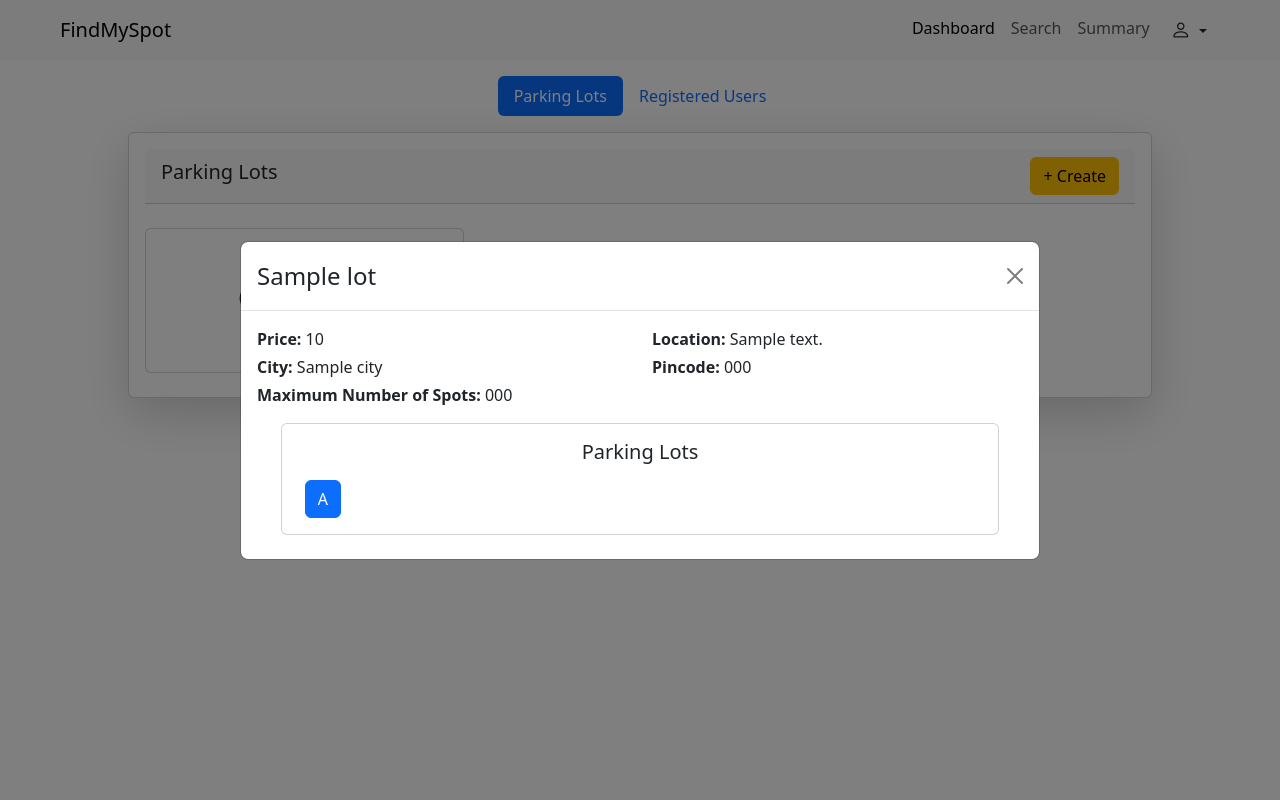
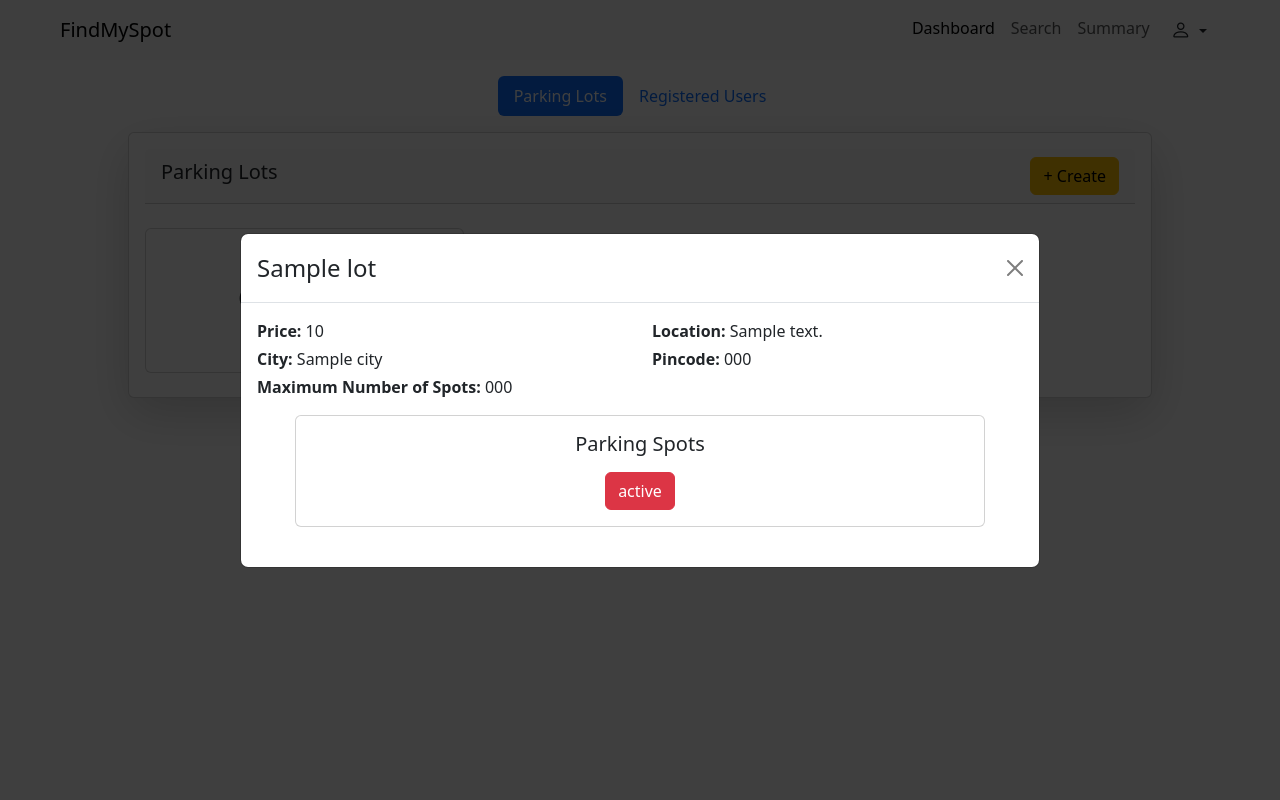
Before and after one commit to mayankdhangar2408/Vehicle-Parking-App-23f1000599, a Flask app: template templates/admin/dashboard.html in a window 1280 px wide, after a click on "View". Run offline with Flask 3, Linux system fonts and the light colour scheme; tables that the repository leaves empty hold one stand-in row (values such as "Sample post"); the template is opened without the code that fills it: values that come from a table or form of the project are taken from there, most other values are stand-ins (such as "Sample title", 1, 10 or a date in 2020).

Commit message:
Milestone-VP Admin-Dashboard-Management

```diff
--- a/templates/admin/dashboard.html
+++ b/templates/admin/dashboard.html
@@ -140,6 +140,7 @@
                                         <button type="button" class="btn btn-outline-primary" data-bs-toggle="modal"
                                             data-bs-target="#viewParking-{{lot.id}}">View</button>
                                     </div>
+
                                     <!-- Modal for Edit -->
                                     <div class="modal fade" id="editParking-{{lot.id}}" tabindex="-1"
                                         aria-labelledby="exampleModalLabel" aria-hidden="true">
@@ -207,13 +208,15 @@
                                             </div>
                                         </div>
                                     </div>
+
                                     <!-- Model for View -->
                                     <div class="modal fade" id="viewParking-{{lot.id}}" aria-hidden="true"
                                         aria-labelledby="exampleModalToggleLabel" tabindex="-1">
-                                        <div class="modal-dialog modal-lg modal-dialog-centered">
+                                        <div
+                                            class="modal-dialog modal-lg modal-dialog-centered modal-dialog-scrollable">
                                             <div class="modal-content">
                                                 <div class="modal-header">
-                                                    <h1 class="modal-title fs-4" id="exampleModalToggleLabel">
+                                                    <h1 class="modal-title fs-4" id="viewParkingLabel-{{lot.id}}">
                                                         {{lot.prime_location_name}}</h1>
                                                     <button type="button" class="btn-close" data-bs-dismiss="modal"
                                                         aria-label="Close"></button>
@@ -236,22 +239,23 @@
                                                             <div class="fw-semibold">Pincode:&nbsp</div>
                                                             <div>{{lot.pin_code}}</div>
                                                         </div>
-                                                        <div class="col-12 d-flex">
+                                                        <div class="col-12 d-flex mb-3">
                                                             <div class="fw-semibold">Maximum Number of Spots:&nbsp</div>
                                                             <div>{{lot.maximum_number_of_spots}}</div>
                                                         </div>
                                                     </div>
-                                                </div>
-                                                <div>
                                                     <div class="card mx-auto mb-4" style="width:90%">
                                                         <div class="card-body">
-                                                            <h5 class="mb-3">Parking Lots</h5>
+                                                            <h5 class="mb-3">Parking Spots</h5>
                                                             <div class=" row g-2">
-                                                                {% for spot in all_par %}
-                                                                <div class="col-1">
-                                                                    <a href="#" class="btn btn-primary"
-                                                                        data-bs-target="#exampleModalToggle2"
-                                                                        data-bs-toggle="modal">A</a>
+                                                                {% for spot in lot.spots %}
+                                                                <div class="col">
+                                                                    <button
+                                                                        class="btn {% if spot.status == 'A' %}btn-success{% else %}btn-danger{% endif %}"
+                                                                        data-bs-target="#spotModal-{{ lot.id }}-{{ spot.id }}"
+                                                                        data-bs-toggle="modal">
+                                                                        {{ spot.status }}
+                                                                    </button>
                                                                 </div>
                                                                 {% endfor %}
                                                             </div>
@@ -261,27 +265,40 @@
                                             </div>
                                         </div>
                                     </div>
-                                    <div class="modal fade" id="exampleModalToggle2" aria-hidden="true"
-                                        aria-labelledby="exampleModalToggleLabel2" tabindex="-1">
+                                    {% for spot in lot.spots %}
+                                    <div class="modal fade" id="spotModal-{{ lot.id }}-{{ spot.id }}" tabindex="-1"
+                                        aria-labelledby="spotModalLabel-{{ lot.id }}-{{ spot.id }}" aria-hidden="true">
                                         <div class="modal-dialog modal-dialog-centered">
                                             <div class="modal-content">
                                                 <div class="modal-header">
-                                                    <h1 class="modal-title fs-5" id="exampleModalToggleLabel2">Spot #1
-                                                    </h1>
-                                                    <button type="button" class="btn-close" data-bs-dismiss="modal"
-                                                        aria-label="Close"></button>
+                                                    <h5 class="modal-title"
+                                                        id="spotModalLabel-{{ lot.id }}-{{ spot.id }}">Spot #{{ spot.id
+                                                        }}</h5>
+                                                    <!-- <button type="button" class="btn-close" data-bs-dismiss="modal"
+                                                        aria-label="Close"></button> -->
+                                                    <button type="button" class="btn-close"
+                                                        onclick="closeBothModals('{{ lot.id }}', '{{ spot.id }}')">
+                                                    </button>
+
                                                 </div>
+
                                                 <div class="modal-body">
-                                                    Hide this modal and show the first with the button below.
-                                                </div>
-                                                <div class="modal-footer">
-                                                    <button class="btn btn-primary"
-                                                        data-bs-target="#viewParking-{{lot.id}}"
-                                                        data-bs-toggle="modal">Back to Lot</button>
+                                                    <p><strong>Status:</strong> {{ spot.status }}</p>
+                                                    {% if spot.reserved_parking_spot %}
+                                                    {% set res = spot.reserved_parking_spot[0] %}
+                                                    <p><strong>Reserved By:</strong> {{ res.user.name }}</p>
+                                                    <p><strong>From:</strong> {{ res.parking_timestamp }}</p>
+                                                    <p><strong>To:</strong> {{ res.leaving_timestamp }}</p>
+                                                    <p><strong>Cost Rate:</strong> ₹{{ res.parkingCost_unitTime }}</p>
+                                                    {% else %}
+                                                    <p>This spot is currently available.</p>
+                                                    {% endif %}
                                                 </div>
                                             </div>
                                         </div>
                                     </div>
+                                    {% endfor %}
+
                                 </div>
                             </div>
                         </div>
@@ -321,7 +338,8 @@
                                     <td>{{user.city}}</td>
                                     <td>{{user.pincode}}</td>
                                     <td class="text-center">
-                                        <button type="button" class="btn btn-outline-dark"><i class="bi bi-hourglass"></i></button>
+                                        <button type="button" class="btn btn-outline-dark"><i
+                                                class="bi bi-hourglass"></i></button>
                                     </td>
                                 </tr>
                                 {% endfor %}
@@ -333,9 +351,31 @@
         </div>
     </div>
 
+    <script>
+        function closeBothModals(lotId, spotId) {
+            // Get both modals
+            const spotModal = document.getElementById(`spotModal-${lotId}-${spotId}`);
+            const parkingModal = document.getElementById(`viewParking-${lotId}`);
+
+            // Use Bootstrap's Modal instance to hide them
+            const bsSpotModal = bootstrap.Modal.getInstance(spotModal);
+            const bsParkingModal = bootstrap.Modal.getInstance(parkingModal);
+
+            if (bsSpotModal) bsSpotModal.hide();
+            if (bsParkingModal) bsParkingModal.hide();
+
+            // Delay the redirect slightly to ensure the modals finish closing
+            setTimeout(() => {
+                window.location.href = "/admin/dashboard";  // Adjust this to your actual route
+            }, 100);
+        }
+    </script>
+
     <script src="https://cdn.jsdelivr.net/npm/bootstrap@5.3.7/dist/js/bootstrap.bundle.min.js"
         integrity="sha384-ndDqU0Gzau9qJ1lfW4pNLlhNTkCfHzAVBReH9diLvGRem5+R9g2FzA8ZGN954O5Q"
         crossorigin="anonymous"></script>
+    <script src="https://cdn.jsdelivr.net/npm/bootstrap@5.3.0/dist/js/bootstrap.bundle.min.js"></script>
+
 </body>
 
 </html>
```
Also changed, not shown: backend/routes.py (+28 -2 lines), instance/vehicle__app_db.sqlite3.
